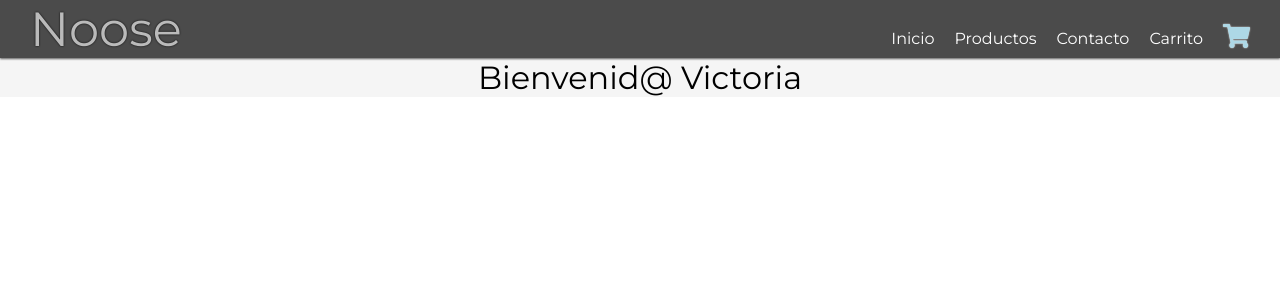
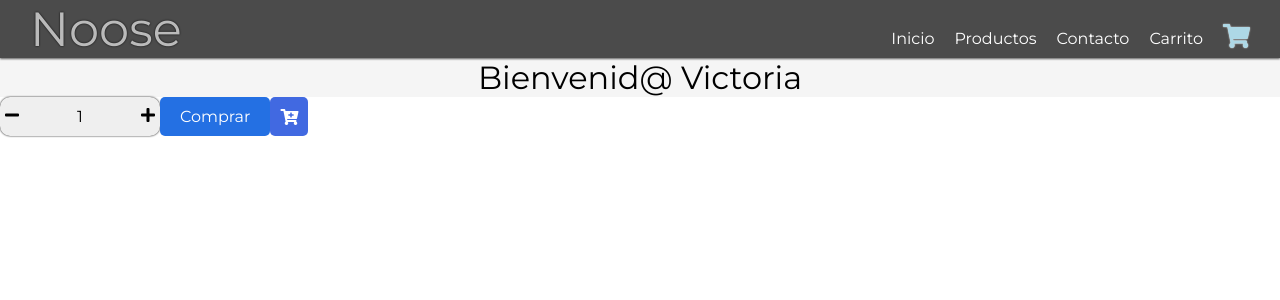
Before and after one commit to LucasMedina-dev/Flame, a React (Create React App) app: page / in a window 1280 px wide. Shown: the top 300 px of the page. Built offline with nearby package versions, Linux system fonts and the light colour scheme.

Commit message:
Desafio Clase 5

```diff
--- a/package.json
+++ b/package.json
@@ -3,6 +3,9 @@
   "version": "0.1.0",
   "private": true,
   "dependencies": {
+    "@fortawesome/fontawesome-svg-core": "^1.2.36",
+    "@fortawesome/free-solid-svg-icons": "^5.15.4",
+    "@fortawesome/react-fontawesome": "^0.1.16",
     "@testing-library/jest-dom": "^5.15.0",
     "@testing-library/react": "^11.2.7",
     "@testing-library/user-event": "^12.8.3",
@@ -41,5 +44,4 @@
     "node-sass": "^6.0.1",
     "nodemon": "^2.0.15"
   }
-
 }
--- /dev/null
+++ b/src/components/ItemCount.js
@@ -0,0 +1,37 @@
+import { useState } from "react";
+
+const ItemCount = (prop) => {
+    let minPurchase=prop.minPurchase;
+    let maxPurchase=prop.maxPurchase;
+    const [purchase, setPurchase] = useState(minPurchase)
+    const addPurchase= ()=>{
+        (minPurchase!==0 && purchase<maxPurchase) && setPurchase(purchase + 1)
+    }
+    const removePurchase= ()=>{
+        (minPurchase!==purchase) && setPurchase(purchase -1)
+    }
+    const proceedBuy = ()=>{
+        console.log(`Proceder con la compra de ${purchase} productos`)
+    }
+    const proceedCart= ()=>{
+        console.log(`Se agregaron ${purchase} productos al carrito`)
+    }
+    // Se debe recargar o salir de la pagina para volver a cargar el stock y evitar comprar mas del stock disponible
+    return (
+        <div className="purchase">
+            <div className="amount">
+                <button id="buttonRemove" style={{"display":"none"}} onClick={removePurchase}></button>
+                <button id="buttonAdd" style={{"display":"none"}} onClick={addPurchase}></button>
+                <label htmlFor="buttonRemove" className="amount_button fas fa-minus"></label>
+                <span className="amount_number">{purchase}</span>
+                <label htmlFor="buttonAdd" className="amount_button fas fa-plus"></label>
+            </div>
+            <button id="buttonBuy" style={{"display":"none"}} onClick={proceedBuy}></button>
+            <button id="buttonCart" style={{"display":"none"}} onClick={proceedCart}></button>
+            <label htmlFor="buttonBuy" className="purchase_buy">Comprar</label>
+            <label htmlFor="buttonCart" className="purchase_cart fas fa-cart-plus"></label>
+        </div>
+    )
+}
+
+export default ItemCount
--- a/src/components/ItemListContainer.js
+++ b/src/components/ItemListContainer.js
@@ -1,8 +1,16 @@
+import ItemCount from './ItemCount'
+
 const ItemListContainer = (prop) => {
+    let stock=5;
+    let minPurchase;
+    stock>0 ? minPurchase=1 : minPurchase=0
     return (
+        <>
             <div className="main_introduce">
                 Bienvenid@ {prop.greeting}
             </div>
+            <ItemCount minPurchase={minPurchase} maxPurchase={stock}/>
+        </>
     )
 }
 
--- a/src/components/Main.js
+++ b/src/components/Main.js
@@ -4,7 +4,6 @@ const Main = (prop) => {
     return (
         <div className="main">
             <ItemListContainer greeting={prop.userName}/>
-
         </div>
     )
 }
--- a/src/styles/css/style.css
+++ b/src/styles/css/style.css
@@ -47,3 +47,35 @@
   display: block;
   text-align: center;
   background-color: rgba(230, 230, 230, 0.4); }
+
+.purchase {
+  display: inline-flex; }
+  .purchase .amount {
+    display: inline-flex;
+    width: 160px;
+    flex-direction: row;
+    justify-content: space-between;
+    background-color: #efefef;
+    padding: 10px 5px;
+    border-radius: 10px;
+    box-shadow: 0 0 2px black; }
+    .purchase .amount .amount_number {
+      padding: 0 50px; }
+  .purchase .purchase_buy {
+    display: inline-block;
+    padding: 10px 20px;
+    color: white;
+    background-color: #2470e3;
+    border-radius: 5px; }
+    .purchase .purchase_buy:hover {
+      text-shadow: 0 0 2px white; }
+    .purchase .purchase_buy:active {
+      background-color: #1d5ec0; }
+  .purchase .purchase_cart {
+    display: flex;
+    flex-direction: column;
+    justify-content: center;
+    padding: 0 10px;
+    border-radius: 5px;
+    color: white;
+    background-color: royalblue; }
--- a/src/styles/scss/style.scss
+++ b/src/styles/scss/style.scss
@@ -61,3 +61,43 @@
         background-color:rgba(230,230,230,0.4);
     }
 }
+.purchase{
+    display: inline-flex;
+    .amount{
+        display: inline-flex;
+        width: 160px;
+        flex-direction: row;
+        justify-content: space-between;
+        background-color: rgb(239, 239, 239);
+        padding: 10px 5px;
+        border-radius: 10px;
+        box-shadow: 0 0 2px black;
+        .amount_button{
+        }
+        .amount_number{
+            padding: 0 50px;
+        }
+    }
+    .purchase_buy{
+        display: inline-block;
+        padding: 10px 20px;
+        color: white;
+        background-color: rgb(36, 112, 227);
+        border-radius: 5px;
+        &:hover{
+            text-shadow: 0 0 2px white;
+        }
+        &:active{
+            background-color: rgb(29, 94, 192);
+        }
+    }
+    .purchase_cart{
+        display: flex;
+        flex-direction: column;
+        justify-content: center;
+        padding: 0 10px;
+        border-radius: 5px;
+        color: white;
+        background-color: royalblue;
+    }
+}
```
Also changed, not shown: 1 other file (tests, documents, lock files or other folders).
